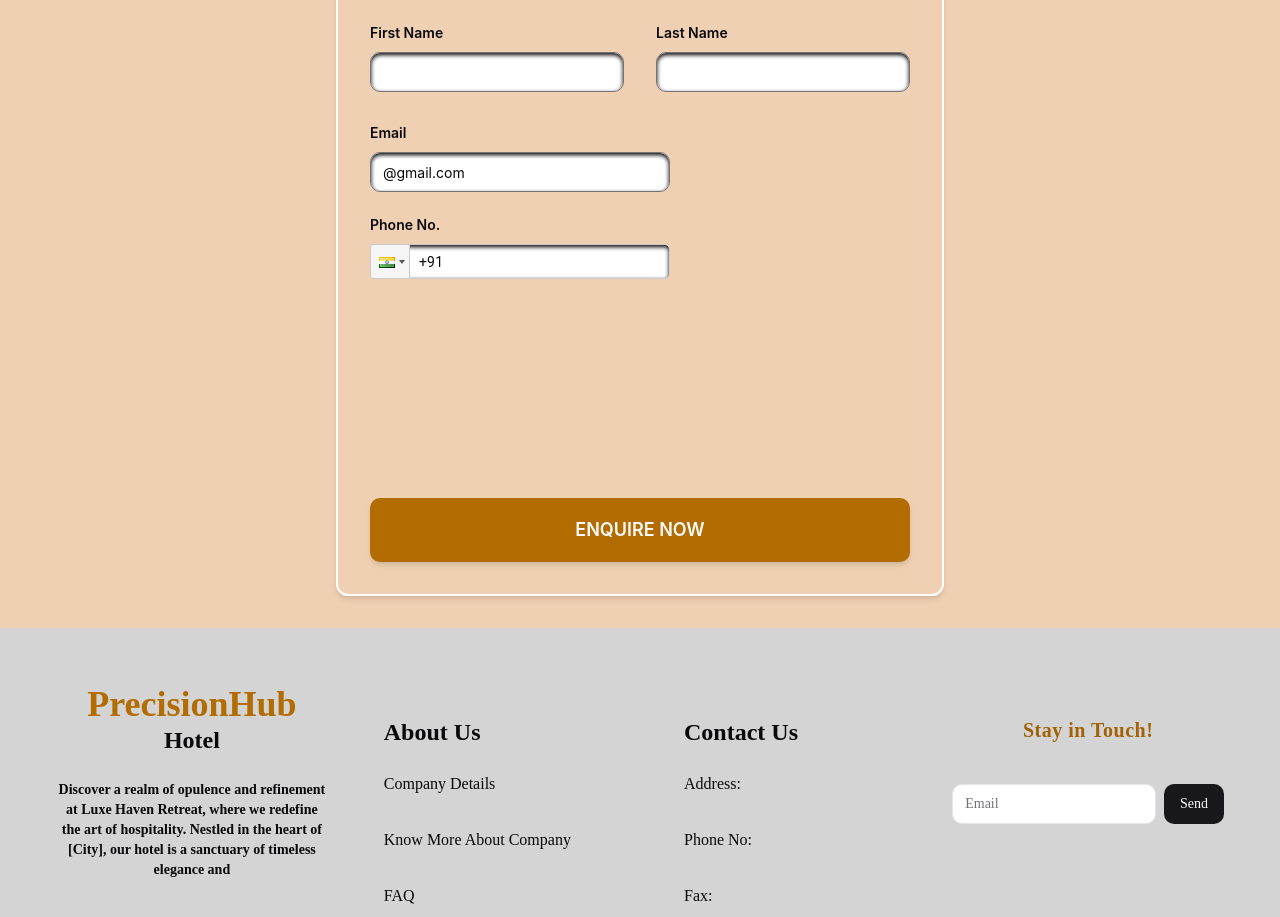
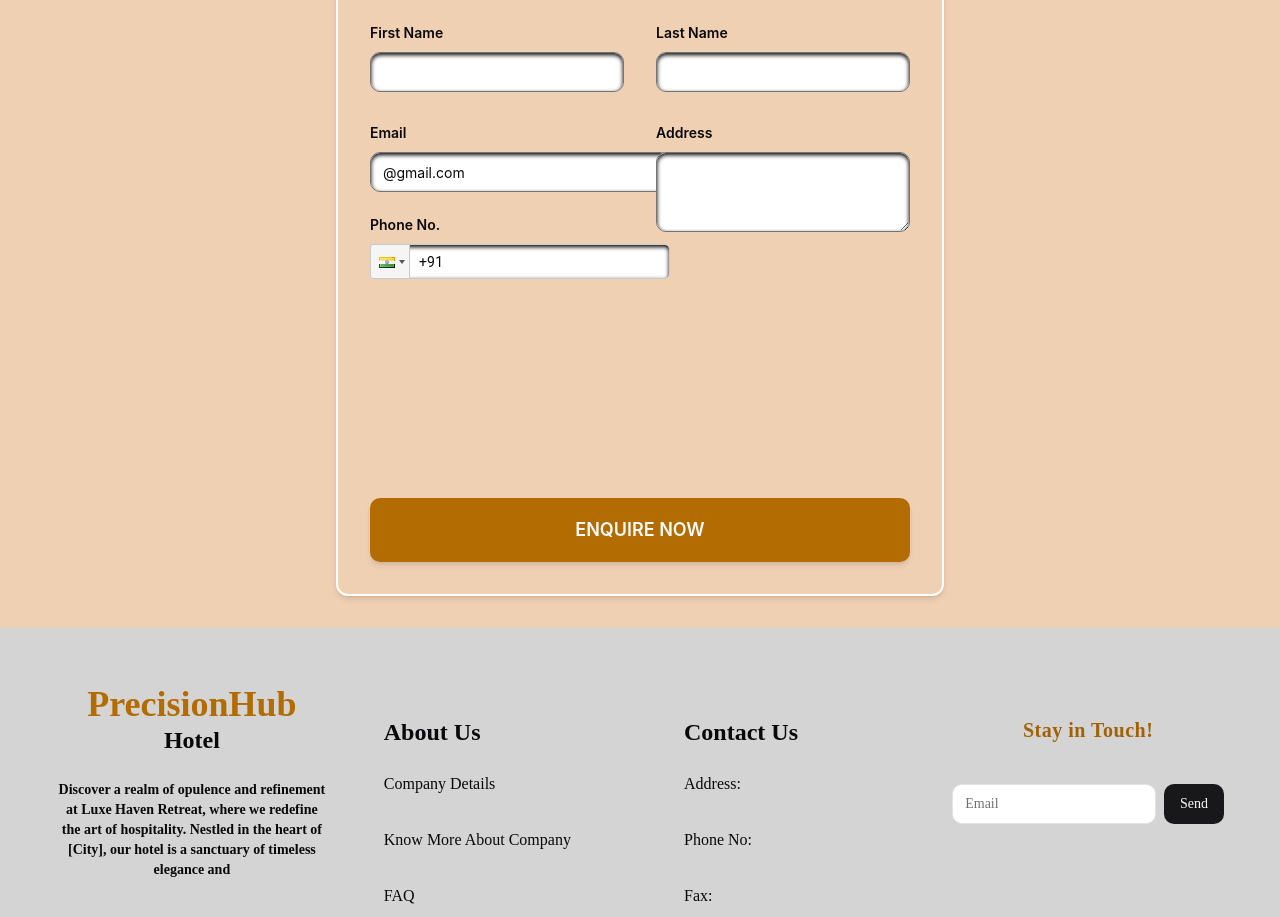
Before and after one commit to Siddhartha097/hotel, a React (Vite) app: page /contact in a window 1280 px wide. Shown: the part 900-1817 px from the top of the page. Built offline with nearby package versions, Linux system fonts and the light colour scheme.

Commit message:
first commit

```diff
--- a/src/pages/Contact.tsx
+++ b/src/pages/Contact.tsx
@@ -15,6 +15,7 @@ import { z } from "zod";
 import PhoneInput from "react-phone-input-2";
 import "react-phone-input-2/lib/style.css";
 import { useState } from "react";
+import { Textarea } from "@/components/ui/textarea";
 
 const EnquireFormSchema = z.object({
   FirstName: z.string().min(5, "First name should be at least 5 words longer"),
@@ -109,7 +110,7 @@ const Contact = () => {
                       <FormLabel className="font-semibold">Email</FormLabel>
                       <FormControl>
                         <Input
-                          className="border border-neutral-500 w-full shadow-inner shadow-black"
+                          className="border border-neutral-500 w-full shadow-inner shadow-black row-span-1"
                           placeholder=""
                           {...field}
                         />
@@ -141,7 +142,6 @@ const Contact = () => {
                           inputClass="border border-neutral-500 w-full shadow-inner shadow-black w-max"
                           containerClass="w-full"
                           buttonClass="border border-neutral-500"
-
                         />
                       </FormControl>
                       <FormMessage />
@@ -149,6 +149,23 @@ const Contact = () => {
                   )}
                 />
               </div>
+              <FormField
+                control={form.control}
+                name="Address"
+                render={({ field }) => (
+                  <FormItem>
+                    <FormLabel className="font-semibold">Address</FormLabel>
+                    <FormControl>
+                      <Textarea
+                        className="border row-span-2 border-neutral-500 w-full shadow-inner shadow-black"
+                        placeholder=""
+                        {...field}
+                      />
+                    </FormControl>
+                    <FormMessage />
+                  </FormItem>
+                )}
+              />
             </div>
             <Button
               className="bg-[#B26C02] font-semibold shadow-md transition-all hover:bg-[#B26C02]/70 w- p-8 text-lg tracking-wid uppercase"
```
